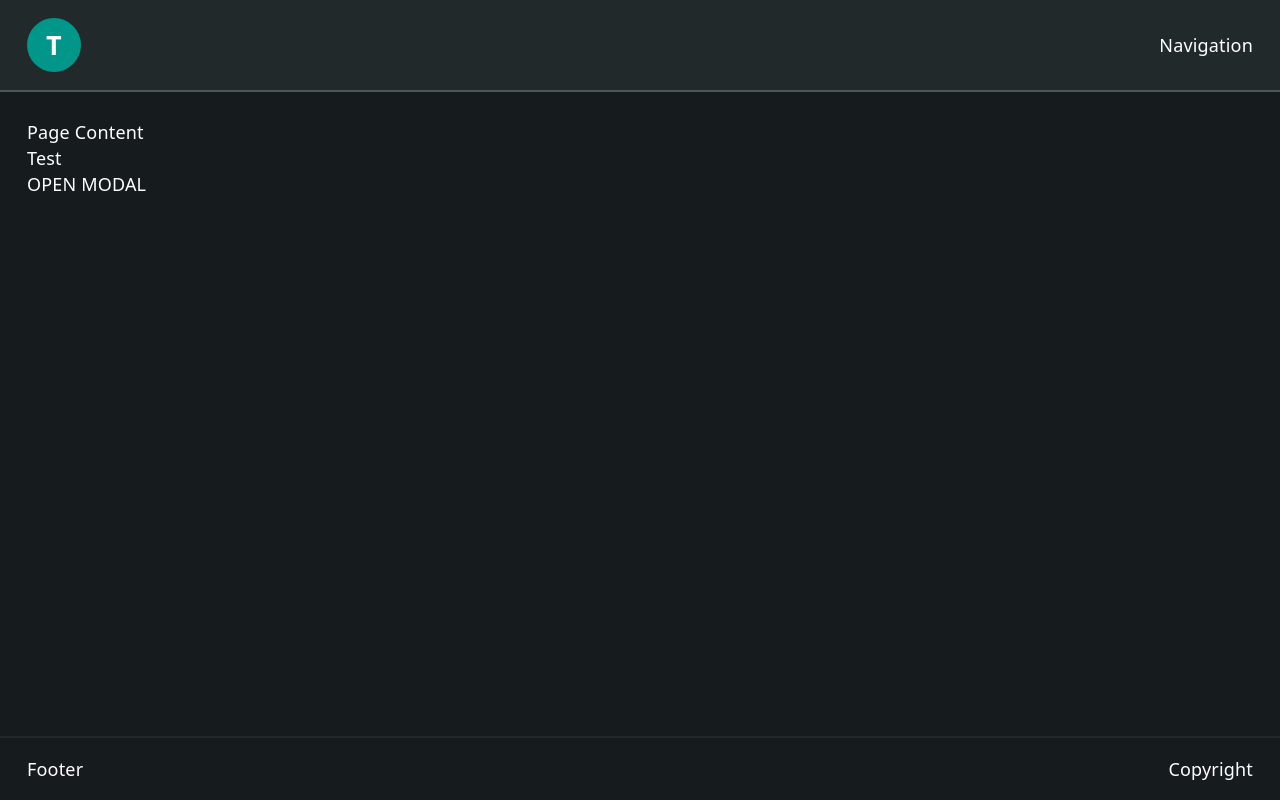
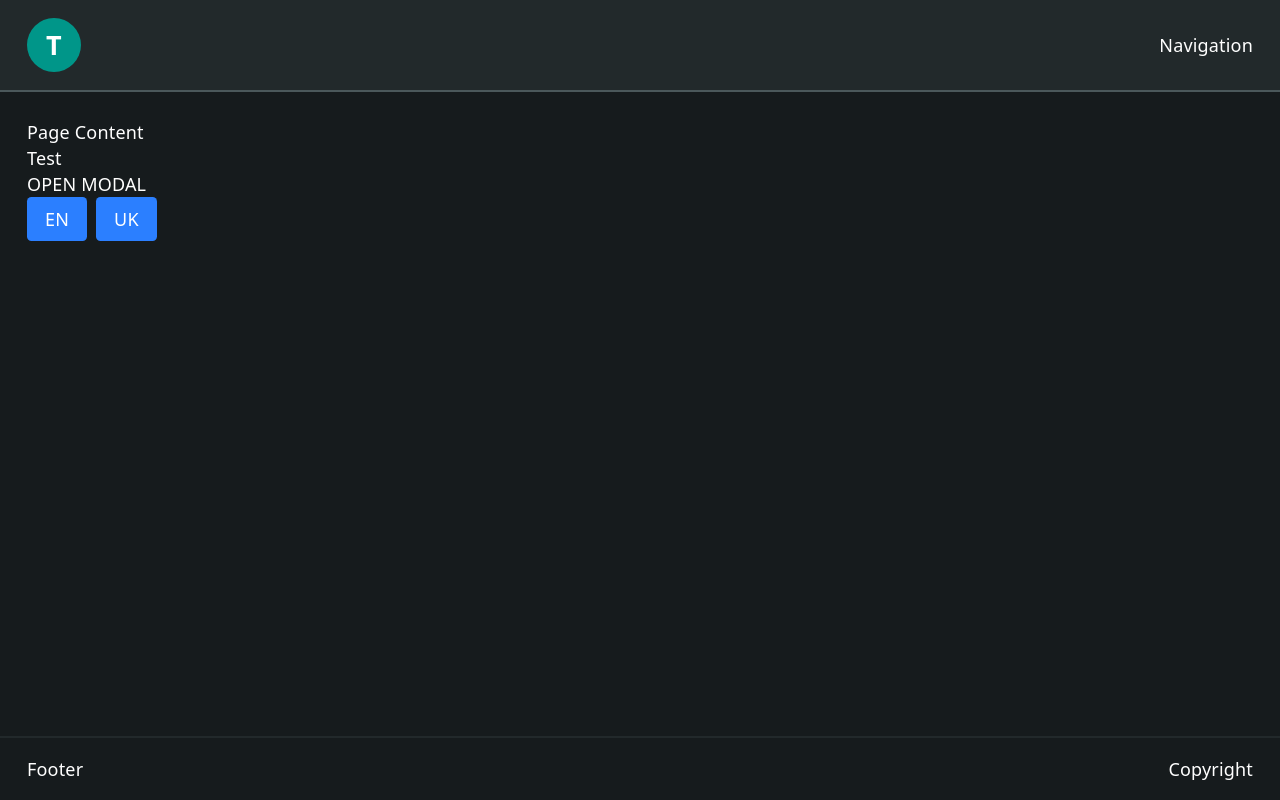
Before and after one commit to tterryrice-beep/facilitators-tr, a React (Vite) app: page / in a window 1280 px wide. Built offline with nearby package versions, Linux system fonts and the light colour scheme.

Commit message:
lang system working

```diff
--- a/src/Pages/Empty/index.tsx
+++ b/src/Pages/Empty/index.tsx
@@ -6,18 +6,25 @@ import css from "./style.module.scss";
 
 export const Page: FC = ({}) => {
   const [modal, setModal] = useState(false);
-  const { getText, language, loading } = useTranslate();
-
-  console.log({
-    language,
-    loading,
-  });
+  const { getText, changeLanguage } = useTranslate();
 
   return (
     <section className={css.page}>
       <div>Page Content</div>
       <div>{getText("test")}</div>
       <button onClick={() => setModal(true)}>OPEN MODAL</button>
+      <div className="flex gap-2">
+        <button
+          className="bg-blue-500 text-white px-4 py-2 rounded"
+          onClick={() => changeLanguage("en")}>
+          EN
+        </button>
+        <button
+          className="bg-blue-500 text-white px-4 py-2 rounded"
+          onClick={() => changeLanguage("uk")}>
+          UK
+        </button>
+      </div>
 
       <Overlay
         isOpen={modal}
--- a/src/providers/LocaleProvider/hook.ts
+++ b/src/providers/LocaleProvider/hook.ts
@@ -1,9 +1,10 @@
-import { useContext, useEffect, useMemo, useState } from "react";
+import { useCallback, useContext, useEffect, useMemo, useState } from "react";
 import { LocaleContext } from "./Context";
 
 const useLocale = () => useContext(LocaleContext);
 
 export const useTranslate = () => {
+  "use no memo";
   const { manager } = useLocale();
 
   const [isLoading, setIsLoading] = useState(false);
@@ -22,7 +23,21 @@ export const useTranslate = () => {
     };
   }, [manager]);
 
-  const getText = useMemo(() => manager.getText, [isLoading, currentLanguage]);
+  /**
+   * Re-wrap `manager.getText` on every language change so that React Compiler
+   * (and any consumer relying on referential equality) invalidates cached
+   * calls. The underlying manager state is mutable and invisible to the
+   * compiler, so we must surface the dependency explicitly.
+   */
+  const getText = useCallback<typeof manager.getText>(
+    (id, values) => {
+      const lang = currentLanguage;
+      const loadStatus = isLoading;
+      const result = manager.getText(id, values);
+      return result;
+    },
+    [manager, currentLanguage, isLoading],
+  );
 
   return {
     getText,
```
